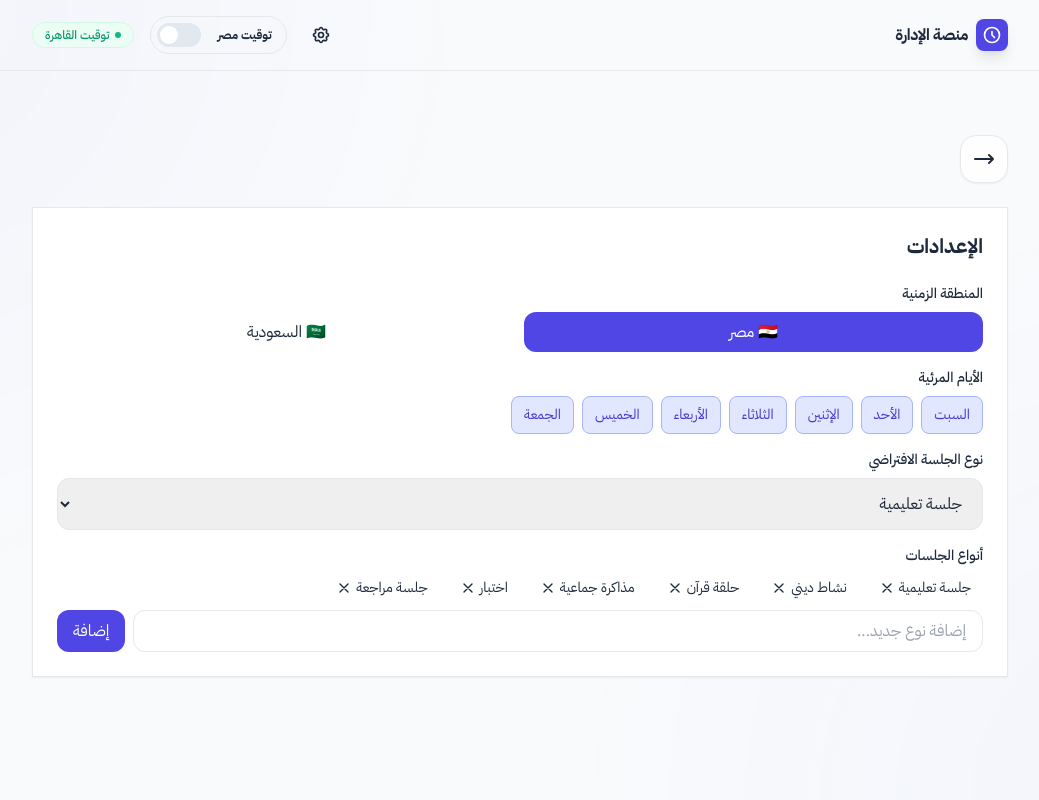
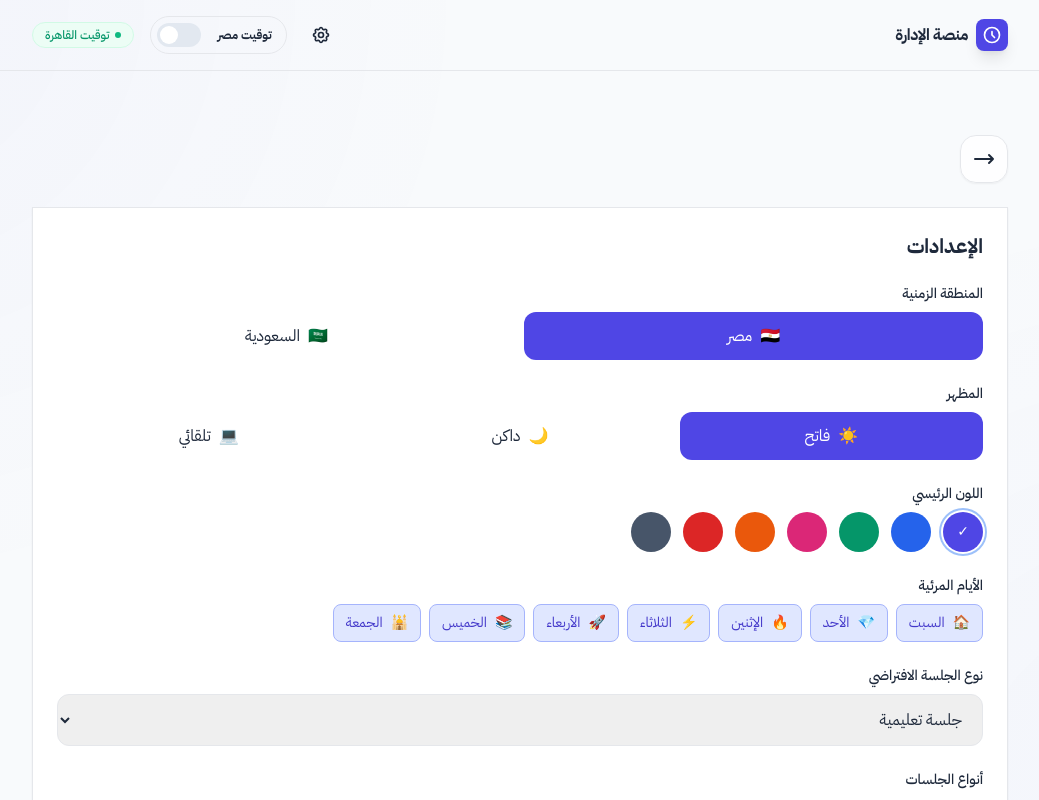
Before and after one commit to moh123mos/darsy, a Vue app: page / in a window 1280 px wide. Both pictures are taken after a click on the button "الإعدادات". Shown: the top 800 px of the page, without its empty margins (120-1159 px from the left). Built offline with nearby package versions, Linux system fonts and the light colour scheme.

Commit message:
🎨 prefs: add theme mode, accent colors, and improved UX

```diff
--- a/src/components/preferences/PreferencesPanel.vue
+++ b/src/components/preferences/PreferencesPanel.vue
@@ -25,12 +25,28 @@ const emit = defineEmits<{
 const newType = ref('')
 const dayKeys = Object.keys(DAYS_CONFIG) as DayKey[]
 
+const accentColors = [
+  { name: 'بنفسجي', value: '#4f46e5' },
+  { name: 'أزرق', value: '#2563eb' },
+  { name: 'أخضر', value: '#059669' },
+  { name: 'وردي', value: '#db2777' },
+  { name: 'برتقالي', value: '#ea580c' },
+  { name: 'أحمر', value: '#dc2626' },
+  { name: 'رمادي', value: '#475569' }
+]
+
+const themeModes: { label: string; value: ThemeMode; icon: string }[] = [
+  { label: 'فاتح', value: 'light', icon: '☀️' },
+  { label: 'داكن', value: 'dark', icon: '🌙' },
+  { label: 'تلقائي', value: 'system', icon: '💻' }
+]
+
 const toggleDay = (key: DayKey) => {
   const current = [...props.visibleDayKeys]
   const index = current.indexOf(key)
   if (index === -1) {
     current.push(key)
-  } else {
+  } else if (current.length > 1) {
     current.splice(index, 1)
   }
   emit('update:visibleDays', current)
@@ -45,34 +61,78 @@ const addType = () => {
 </script>
 
 <template>
-  <div class="bg-white rounded-[2.5rem] border border-slate-50 shadow-sm p-6 space-y-6">
-    <h3 class="text-xl font-bold text-slate-800">الإعدادات</h3>
+  <div class="space-y-6">
+    <div class="bg-white rounded-[2.5rem] border border-slate-50 shadow-sm p-6">
+      <h3 class="text-xl font-bold text-slate-800 mb-6">الإعدادات</h3>
 
-    <div class="space-y-4">
+      <div class="space-y-6">
         <div>
           <label class="block text-sm font-medium text-slate-600 mb-2">المنطقة الزمنية</label>
           <div class="flex gap-2">
             <button
               @click="$emit('update:timezone', 'EGYPT')"
               :class="[
-              'flex-1 py-2 px-4 rounded-xl transition',
+                'flex-1 py-3 px-4 rounded-xl transition flex items-center justify-center gap-2',
                 timezone === 'EGYPT'
                   ? 'bg-indigo-600 text-white'
                   : 'bg-slate-100 text-slate-600 hover:bg-slate-200'
               ]"
             >
-            🇪🇬 مصر
+              <span>🇪🇬</span>
+              <span>مصر</span>
             </button>
             <button
               @click="$emit('update:timezone', 'KSA')"
               :class="[
-              'flex-1 py-2 px-4 rounded-xl transition',
+                'flex-1 py-3 px-4 rounded-xl transition flex items-center justify-center gap-2',
                 timezone === 'KSA'
                   ? 'bg-indigo-600 text-white'
                   : 'bg-slate-100 text-slate-600 hover:bg-slate-200'
               ]"
             >
-            🇸🇦 السعودية
+              <span>🇸🇦</span>
+              <span>السعودية</span>
+            </button>
+          </div>
+        </div>
+
+        <div>
+          <label class="block text-sm font-medium text-slate-600 mb-2">المظهر</label>
+          <div class="flex gap-2">
+            <button
+              v-for="mode in themeModes"
+              :key="mode.value"
+              @click="$emit('update:themeMode', mode.value)"
+              :class="[
+                'flex-1 py-3 px-4 rounded-xl transition flex items-center justify-center gap-2',
+                themeMode === mode.value
+                  ? 'bg-indigo-600 text-white'
+                  : 'bg-slate-100 text-slate-600 hover:bg-slate-200'
+              ]"
+            >
+              <span>{{ mode.icon }}</span>
+              <span>{{ mode.label }}</span>
+            </button>
+          </div>
+        </div>
+
+        <div>
+          <label class="block text-sm font-medium text-slate-600 mb-2">اللون الرئيسي</label>
+          <div class="flex flex-wrap gap-3">
+            <button
+              v-for="color in accentColors"
+              :key="color.value"
+              @click="$emit('update:accentColor', color.value)"
+              :class="[
+                'w-10 h-10 rounded-full transition-transform flex items-center justify-center',
+                accentColor === color.value
+                  ? 'ring-2 ring-offset-2 ring-slate-400 scale-110'
+                  : 'hover:scale-110'
+              ]"
+              :style="{ backgroundColor: color.value }"
+              :title="color.name"
+            >
+              <span v-if="accentColor === color.value" class="text-white text-sm">✓</span>
             </button>
           </div>
         </div>
@@ -85,13 +145,14 @@ const addType = () => {
               :key="key"
               @click="toggleDay(key)"
               :class="[
-              'py-2 px-3 rounded-lg text-sm transition',
+                'py-2 px-3 rounded-lg text-sm transition flex items-center gap-2',
                 visibleDayKeys.includes(key)
                   ? 'bg-indigo-100 text-indigo-700 border border-indigo-300'
                   : 'bg-slate-100 text-slate-500 border border-slate-200'
               ]"
             >
-            {{ DAYS_CONFIG[key].titleAr }}
+              <span>{{ DAYS_CONFIG[key].icon }}</span>
+              <span>{{ DAYS_CONFIG[key].titleAr }}</span>
             </button>
           </div>
         </div>
@@ -109,15 +170,19 @@ const addType = () => {
 
         <div>
           <label class="block text-sm font-medium text-slate-600 mb-2">أنواع الجلسات</label>
-        <div class="space-y-2">
+          <div class="space-y-3">
             <div class="flex flex-wrap gap-2">
               <span
                 v-for="type in sessionTypeTemplates"
                 :key="type"
-              class="inline-flex items-center gap-1 py-1 px-3 rounded-full bg-slate-100 text-slate-700 text-sm"
+                class="inline-flex items-center gap-2 py-2 px-4 rounded-full bg-slate-100 text-slate-700 text-sm"
               >
                 {{ type }}
-              <button @click="$emit('removeSessionType', type)" class="text-slate-400 hover:text-red-500">
+                <button
+                  v-if="sessionTypeTemplates.length > 1"
+                  @click="$emit('removeSessionType', type)"
+                  class="text-slate-400 hover:text-red-500 transition"
+                >
                   <svg class="w-4 h-4" fill="none" stroke="currentColor" viewBox="0 0 24 24">
                     <path stroke-linecap="round" stroke-linejoin="round" stroke-width="2" d="M6 18L18 6M6 6l12 12"/>
                   </svg>
@@ -128,14 +193,14 @@ const addType = () => {
               <input
                 v-model="newType"
                 type="text"
-              class="flex-1 px-4 py-2 rounded-xl border border-slate-200 focus:border-indigo-500 focus:ring-2 focus:ring-indigo-100 outline-none transition"
-              placeholder="إضافة نوع جديد..."
+                class="flex-1 px-4 py-3 rounded-xl border border-slate-200 focus:border-indigo-500 focus:ring-2 focus:ring-indigo-100 outline-none transition"
+                placeholder="أضف نوع جديد..."
                 @keyup.enter="addType"
               />
               <button
                 @click="addType"
                 :disabled="!newType.trim()"
-              class="px-4 py-2 bg-indigo-600 text-white rounded-xl hover:bg-indigo-700 disabled:opacity-50 disabled:cursor-not-allowed transition"
+                class="px-6 py-3 bg-indigo-600 text-white rounded-xl hover:bg-indigo-700 disabled:opacity-50 disabled:cursor-not-allowed transition font-medium"
               >
                 إضافة
               </button>
@@ -144,4 +209,5 @@ const addType = () => {
         </div>
       </div>
     </div>
+  </div>
 </template>
```
Lines whose indentation alone changed are shown as unchanged.
